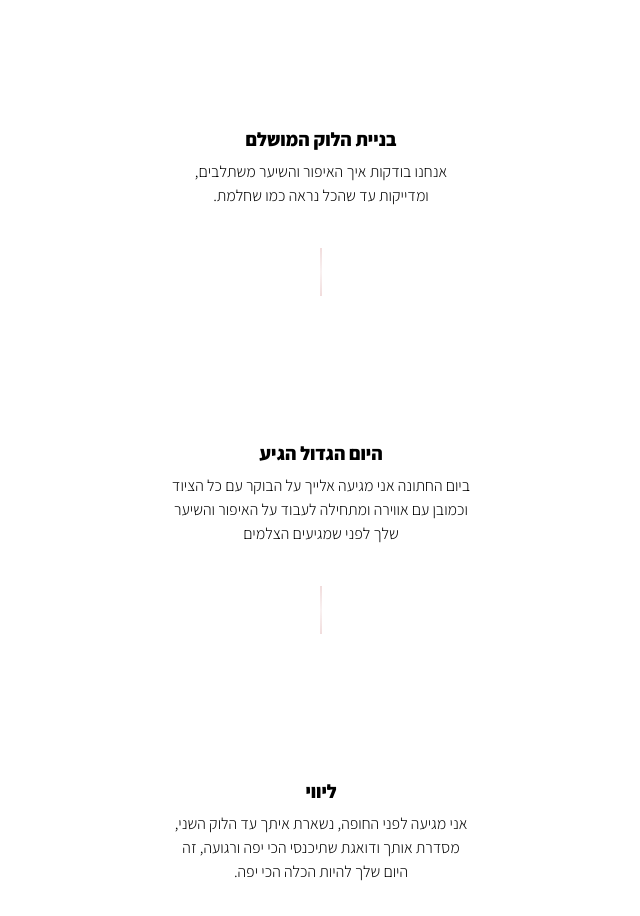
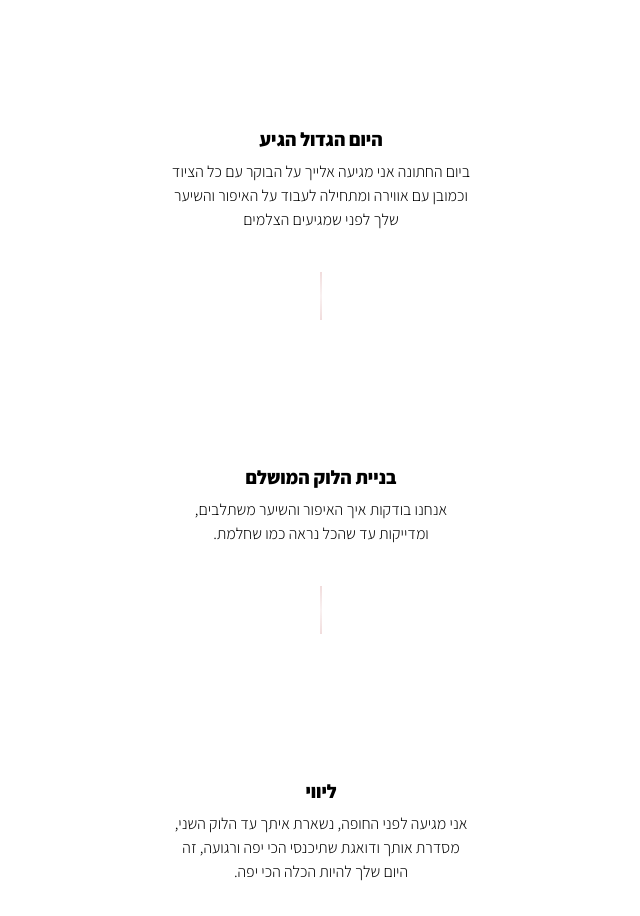
Before and after one commit to danielrozenblat1/einat-dahan, a React (Create React App) app: page / in a window 1280 px wide. Shown: the part 8080-8996 px from the top of the page, without its empty margins (319-959 px from the left). Built offline with nearby package versions, Linux system fonts and the light colour scheme; some icons are missing.

Commit message:
newChange

```diff
--- a/src/components/steps/Steps.js
+++ b/src/components/steps/Steps.js
@@ -21,6 +21,14 @@ const Steps = () => {
       title: "מפגש תיאום ציפיות",
       description: "אנחנו נפגשות מראש כדי להכיר אותך ולהבין מה תכננת ליום החתונה (אני בטוחה שיש לך כבר מיליון רעיונות) . ויחד מבינות מה הכי מתאים לך."
     },
+
+      {
+      id: 3,
+      icon: bride,
+      playerRef: playerRef3,
+      title: "היום הגדול הגיע",
+      description: "ביום החתונה אני מגיעה אלייך על הבוקר עם כל הציוד וכמובן עם אווירה ומתחילה לעבוד על האיפור והשיער שלך לפני שמגיעים הצלמים"
+    },
     {
       id: 2,
       icon: price,
@@ -28,13 +36,7 @@ const Steps = () => {
       title: "בניית הלוק המושלם",
       description: "אנחנו בודקות איך האיפור והשיער משתלבים, ומדייקות עד שהכל נראה כמו שחלמת."
     },
-    {
-      id: 3,
-      icon: bride,
-      playerRef: playerRef3,
-      title: "היום הגדול הגיע",
-      description: "ביום החתונה אני מגיעה אלייך על הבוקר עם כל הציוד וכמובן עם אווירה ומתחילה לעבוד על האיפור והשיער שלך לפני שמגיעים הצלמים"
-    },
+
     {
       id: 4,
       icon: acne,
--- a/src/screens/FirstScreen.js
+++ b/src/screens/FirstScreen.js
@@ -1,6 +1,6 @@
 import styles from "./FirstScreen.module.css";
 import { useState, useEffect } from 'react';
-import einat from "../videos/עינת דהן סרטון פתיחה.mp4"
+import einat from "../videos/עינת פתיחה.mp4"
 import einatLeft from "../images/עינת דהן תמונה שמאלית.png"
 import einatright from "../images/עינת דהן תמונה ימנית.png"
 import Loader from "../components/loader/Loader";
```
Also changed, not shown: 2 other files (tests, documents, lock files or other folders).
